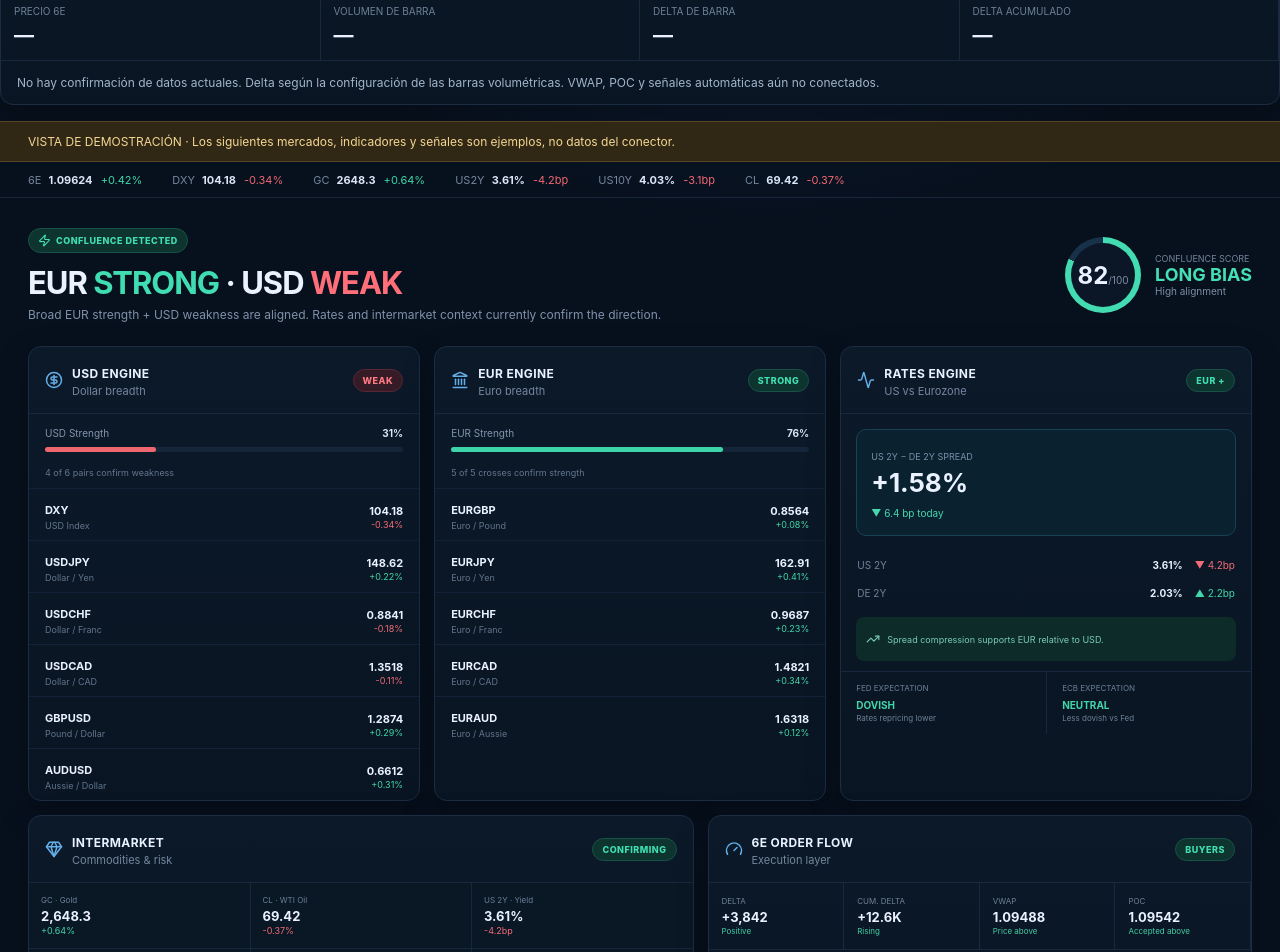
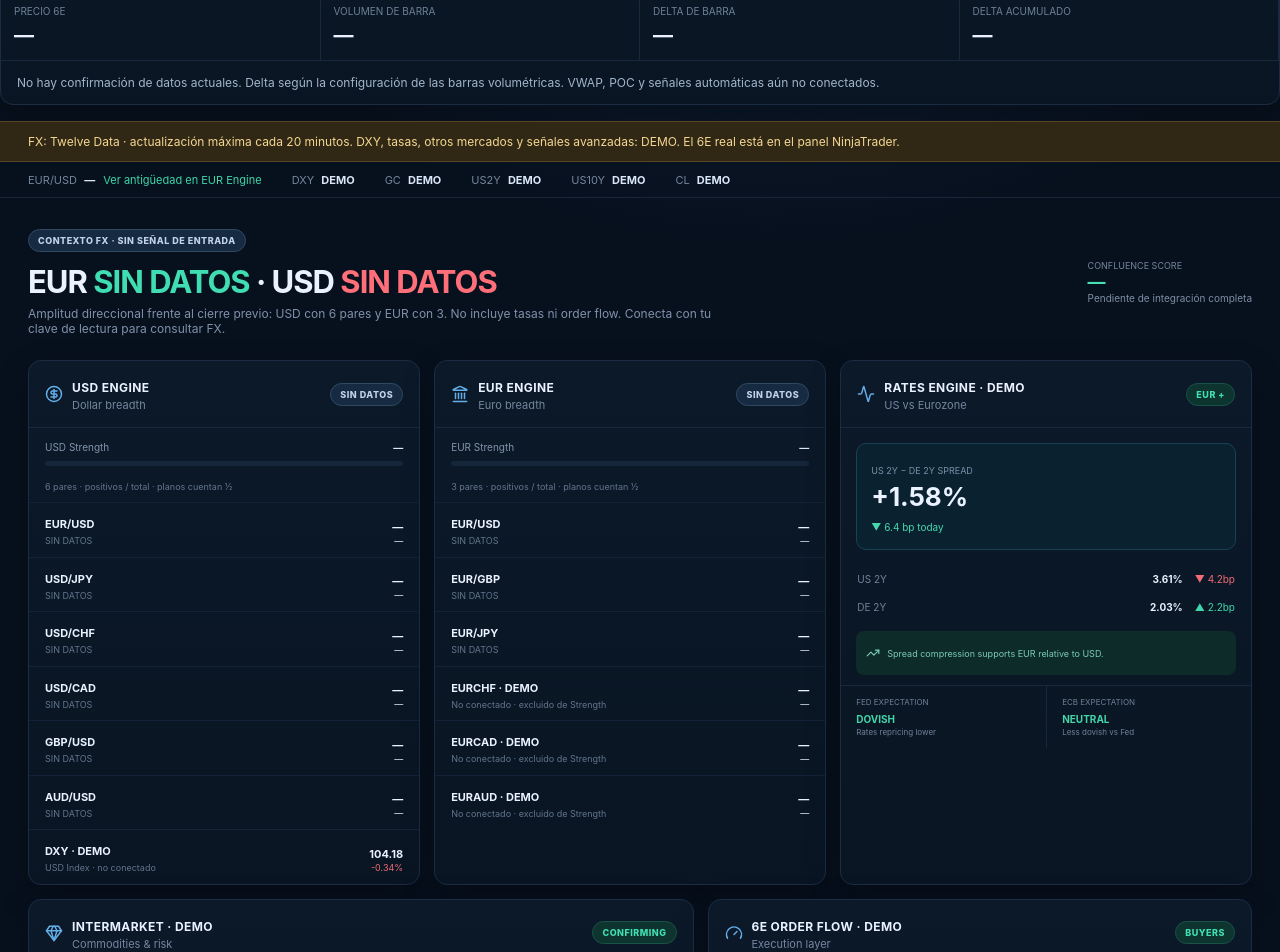
Before and after one commit to vjzuniromero89-stack/6E-Market-Command, a Next.js app: page / in a window 1280 px wide. Shown: the part 280-1232 px from the top of the page. Built offline with nearby package versions, Linux system fonts and the light colour scheme.

Commit message:
Add files via upload

```diff
--- a/app/LiveFeed.js
+++ b/app/LiveFeed.js
@@ -2,7 +2,7 @@
 import { useEffect, useState } from 'react';
 
 const format = value => typeof value === 'number' ? value.toLocaleString('en-US') : '—';
-export default function LiveFeed() {
+export default function LiveFeed({ onTokenChange = () => {} }) {
   const [key, setKey] = useState('');
   const [token, setToken] = useState('');
   const [result, setResult] = useState(null);
@@ -35,11 +35,11 @@ export default function LiveFeed() {
   const live = result?.status === 'live' && age !== null && age < 20;
   return <section className="livefeed card" aria-label="Conexión NinjaTrader">
     <div className="ct"><div><b>NINJATRADER · 6E</b><span>Lectura del gráfico volumétrico · actualización cada 5 segundos</span></div><span className={'pill ' + (live ? 'green' : 'red')}>{live ? 'RECIBIENDO DATOS' : snapshot ? 'DATOS ANTIGUOS' : 'SIN CONEXIÓN'}</span></div>
-    {!token ? <form className="connectform" onSubmit={event => { event.preventDefault(); setToken(key.trim()); setKey(''); }}>
+    {!token ? <form className="connectform" onSubmit={event => { event.preventDefault(); setToken(key.trim()); onTokenChange(key.trim()); setKey(''); }}>
       <label htmlFor="readkey">Clave privada de lectura</label>
       <input id="readkey" type="password" autoComplete="off" value={key} onChange={e => setKey(e.target.value)} minLength={32} required />
       <button type="submit">Conectar</button>
-    </form> : <div className="feedmeta"><span>{snapshot?.instrument || 'Esperando NinjaTrader…'}</span><button onClick={() => { setToken(''); setResult(null); setMessage('Conexión cerrada.'); }}>Desconectar</button></div>}
+    </form> : <div className="feedmeta"><span>{snapshot?.instrument || 'Esperando NinjaTrader…'}</span><button onClick={() => { setToken(''); onTokenChange(''); setResult(null); setMessage('Conexión cerrada.'); }}>Desconectar</button></div>}
     <p className="feedmessage" role="status">{message || (snapshot ? `Último envío hace ${age} s · barra ${snapshot.barTime} (hora del gráfico)` : 'Esperando el primer envío. Abre el gráfico con el conector activado.')}</p>
     <div className="flowgrid">
       <div><span>PRECIO 6E</span><b>{snapshot ? snapshot.price.toFixed(5) : '—'}</b></div>
--- a/app/page.js
+++ b/app/page.js
@@ -1,21 +1,29 @@
 'use client';
 import LiveFeed from './LiveFeed';
+import { useState } from 'react';
+import useMarketContext from './useMarketContext';
 import {Activity, Bell, ChevronRight, CircleDollarSign, Gauge, Gem, Landmark, Menu, Radio, Settings2, ShieldAlert, TrendingDown, TrendingUp, Waves, Zap} from 'lucide-react';
-const usd=[['DXY','USD Index','104.18','-0.34%','down'],['USDJPY','Dollar / Yen','148.62','+0.22%','up'],['USDCHF','Dollar / Franc','0.8841','-0.18%','down'],['USDCAD','Dollar / CAD','1.3518','-0.11%','down'],['GBPUSD','Pound / Dollar','1.2874','+0.29%','up'],['AUDUSD','Aussie / Dollar','0.6612','+0.31%','up']];
-const eur=[['EURGBP','Euro / Pound','0.8564','+0.08%','up'],['EURJPY','Euro / Yen','162.91','+0.41%','up'],['EURCHF','Euro / Franc','0.9687','+0.23%','up'],['EURCAD','Euro / CAD','1.4821','+0.34%','up'],['EURAUD','Euro / Aussie','1.6318','+0.12%','up']];
+const usd=['EUR/USD','USD/JPY','USD/CHF','USD/CAD','GBP/USD','AUD/USD'];
+const eur=['EUR/USD','EUR/GBP','EUR/JPY'];
+function FxPair({symbol, data, now}) {
+  const q = data?.quotes?.find(q => q.symbol === symbol);
+  const status = !q || q.price === null ? 'SIN DATOS' : q.status !== 'fresh' || now - Date.parse(q.asOf) > 1800000 || now - Date.parse(data.fetchedAt) > 1800000 ? 'ANTIGUO' : 'REAL · CACHÉ';
+  return <Pair p={[symbol, status + (q?.asOf ? ' · ' + new Date(q.asOf).toLocaleString() : ''), q?.price != null ? q.price.toFixed(symbol.endsWith('JPY') ? 3 : 5) : '—', q?.change != null ? (q.change > 0 ? '+' : '') + q.change.toFixed(2) + '%' : '—', q?.change > 0 ? 'up' : q?.change < 0 ? 'down' : '']} />;
+}
+const label = value => value == null ? 'SIN DATOS' : value.score > 50 ? 'STRONG' : value.score < 50 ? 'WEAK' : 'NEUTRAL';
 const markets=[['GC','Gold','2,648.3','+0.64%'],['CL','WTI Oil','69.42','-0.37%'],['US 2Y','Yield','3.61%','-4.2bp'],['US 10Y','Yield','4.03%','-3.1bp'],['ES','S&P 500','6,121','+0.28%'],['VIX','Volatility','15.8','-2.1%']];
 function Pill({children,tone='neutral'}){return <span className={'pill '+tone}>{children}</span>}
 function Pair({p}){return <div className="pair"><div><b>{p[0]}</b><span>{p[1]}</span></div><div className="pairR"><strong>{p[2]}</strong><em className={p[4]}>{p[3]}</em></div></div>}
-function Meter({label,value,sub,tone}){return <div className="meter"><div className="meterTop"><span>{label}</span><b>{value}</b></div><div className="track"><i className={tone} style={{width:value}}/></div><small>{sub}</small></div>}
-export default function Page(){return <main>
-<header><div className="brand"><div className="logo"><Waves/></div><div><b>6E MARKET COMMAND</b><span>EUR/USD Intermarket Intelligence</span></div></div><div className="session"><Radio size={15}/><span>NEW YORK</span><b>DEMO</b></div><div className="headicons"><Bell/><Settings2/><div className="avatar">VZ</div></div></header>
-<LiveFeed/><div className="demo-label">VISTA DE DEMOSTRACIÓN · Los siguientes mercados, indicadores y señales son ejemplos, no datos del conector.</div><div className="ticker"><span>6E <b>1.09624</b> <i>+0.42%</i></span><span>DXY <b>104.18</b> <i className="red">-0.34%</i></span><span>GC <b>2648.3</b> <i>+0.64%</i></span><span>US2Y <b>3.61%</b> <i className="red">-4.2bp</i></span><span>US10Y <b>4.03%</b> <i className="red">-3.1bp</i></span><span>CL <b>69.42</b> <i className="red">-0.37%</i></span></div>
-<section className="hero"><div><Pill tone="green"><Zap size={13}/> CONFLUENCE DETECTED</Pill><h1>EUR <span>STRONG</span> · USD <span className="weak">WEAK</span></h1><p>Broad EUR strength + USD weakness are aligned. Rates and intermarket context currently confirm the direction.</p></div><div className="score"><div className="ring"><div><b>82</b><span>/100</span></div></div><div><small>CONFLUENCE SCORE</small><strong>LONG BIAS</strong><span>High alignment</span></div></div></section>
-<section className="gridTop"><div className="card"><div className="ct"><CircleDollarSign/><div><b>USD ENGINE</b><span>Dollar breadth</span></div><Pill tone="red">WEAK</Pill></div><Meter label="USD Strength" value="31%" sub="4 of 6 pairs confirm weakness" tone="redbar"/>{usd.map((x,i)=><Pair p={x} key={i}/>)}</div>
-<div className="card"><div className="ct"><Landmark/><div><b>EUR ENGINE</b><span>Euro breadth</span></div><Pill tone="green">STRONG</Pill></div><Meter label="EUR Strength" value="76%" sub="5 of 5 crosses confirm strength" tone="greenbar"/>{eur.map((x,i)=><Pair p={x} key={i}/>)}</div>
-<div className="card rates"><div className="ct"><Activity/><div><b>RATES ENGINE</b><span>US vs Eurozone</span></div><Pill tone="green">EUR +</Pill></div><div className="rateHero"><small>US 2Y − DE 2Y SPREAD</small><b>+1.58%</b><em>▼ 6.4 bp today</em></div><div className="rateRow"><span>US 2Y</span><b>3.61%</b><i>▼ 4.2bp</i></div><div className="rateRow"><span>DE 2Y</span><b>2.03%</b><i className="up">▲ 2.2bp</i></div><div className="note"><TrendingUp/> Spread compression supports EUR relative to USD.</div><div className="banks"><div><span>FED EXPECTATION</span><b>DOVISH</b><small>Rates repricing lower</small></div><div><span>ECB EXPECTATION</span><b>NEUTRAL</b><small>Less dovish vs Fed</small></div></div></div></section>
-<section className="lower"><div className="card market"><div className="ct"><Gem/><div><b>INTERMARKET</b><span>Commodities & risk</span></div><Pill tone="green">CONFIRMING</Pill></div><div className="marketgrid">{markets.map((m,i)=><div key={i}><span>{m[0]} · {m[1]}</span><b>{m[2]}</b><i className={m[3].startsWith('+')?'up':'down'}>{m[3]}</i></div>)}</div><div className="signals"><span><b>GOLD ↑ + DXY ↓</b> USD weakness confirmation</span><span><b>YIELDS ↓</b> Supportive for EURUSD</span><span><b>VIX ↓</b> No strong risk-off conflict</span></div></div>
-<div className="card flow"><div className="ct"><Gauge/><div><b>6E ORDER FLOW</b><span>Execution layer</span></div><Pill tone="green">BUYERS</Pill></div><div className="flowgrid"><div><span>DELTA</span><b>+3,842</b><small>Positive</small></div><div><span>CUM. DELTA</span><b>+12.6K</b><small>Rising</small></div><div><span>VWAP</span><b>1.09488</b><small>Price above</small></div><div><span>POC</span><b>1.09542</b><small>Accepted above</small></div></div><div className="event"><ShieldAlert/><div><b>Liquidity sweep detected</b><span>Session low swept → sellers absorbed → price reclaimed VWAP.</span></div><ChevronRight/></div><div className="checks"><span>✓ Buy imbalance</span><span>✓ Delta divergence</span><span>✓ Absorption</span><span>✓ VWAP reclaim</span></div></div></section>
-<section className="decision"><div><span className="pulse"></span><div><small>CURRENT MARKET READ</small><b>6E · EURUSD</b></div></div><div className="logic"><span>USD <b>WEAK</b></span><i>+</i><span>EUR <b>STRONG</b></span><i>+</i><span>RATES <b>EUR+</b></span><i>+</i><span>FLOW <b>BUYERS</b></span></div><div className="bias"><small>BIAS</small><b>LONG</b><span>Wait for execution trigger</span></div></section>
-<footer><span><Activity size={14}/> Prototype data for design review — live feeds not connected yet.</span><span>Designed for 6E / EURUSD</span></footer>
+function Meter({label,value,sub,tone}){return <div className="meter"><div className="meterTop"><span>{label}</span><b>{value}</b></div><div className="track"><i className={tone} style={{width:value === '—' ? '0%' : value}}/></div><small>{sub}</small></div>}
+export default function Page(){const [token,setToken]=useState(''); const {data,strength,now}=useMarketContext(token); return <main>
+<header><div className="brand"><div className="logo"><Waves/></div><div><b>6E MARKET COMMAND</b><span>EUR/USD Intermarket Intelligence</span></div></div><div className="session"><Radio size={15}/><span>FX CONTEXT</span><b>20 MIN</b></div><div className="headicons"><Bell/><Settings2/><div className="avatar">VZ</div></div></header>
+<LiveFeed onTokenChange={setToken}/><div className="demo-label">FX: Twelve Data · actualización máxima cada 20 minutos. DXY, tasas, otros mercados y señales avanzadas: DEMO. El 6E real está en el panel NinjaTrader.</div>
+<div className="ticker"><span>EUR/USD <b>{data?.quotes?.find(q=>q.symbol==='EUR/USD')?.price?.toFixed(5) || '—'}</b> <i>Ver antigüedad en EUR Engine</i></span><span>DXY <b>DEMO</b></span><span>GC <b>DEMO</b></span><span>US2Y <b>DEMO</b></span><span>US10Y <b>DEMO</b></span><span>CL <b>DEMO</b></span></div>
+<section className="hero"><div><Pill>CONTEXTO FX · SIN SEÑAL DE ENTRADA</Pill><h1>EUR <span>{label(strength?.EUR)}</span> · USD <span className="weak">{label(strength?.USD)}</span></h1><p>Amplitud direccional frente al cierre previo: USD con 6 pares y EUR con 3. No incluye tasas ni order flow. {data?.fetchedAt ? 'Última consulta: '+new Date(data.fetchedAt).toLocaleString()+'.' : 'Conecta con tu clave de lectura para consultar FX.'} {data?.reason ? 'Actualización pendiente: '+({not_configured:'falta configurar Twelve Data',storage_unavailable:'almacenamiento no disponible',daily_budget:'presupuesto diario agotado',cooldown:'caché protegida',provider_or_cache_unavailable:'proveedor o caché no disponible'}[data.reason] || 'sin datos')+'.' : ''}</p></div><div className="score"><div><small>CONFLUENCE SCORE</small><strong>—</strong><span>Pendiente de integración completa</span></div></div></section>
+<section className="gridTop"><div className="card"><div className="ct"><CircleDollarSign/><div><b>USD ENGINE</b><span>Dollar breadth</span></div><Pill>{label(strength?.USD)}</Pill></div><Meter label="USD Strength" value={strength?.USD ? strength.USD.score+'%' : '—'} sub="6 pares · positivos / total · planos cuentan ½" tone="redbar"/>{usd.map(symbol=><FxPair symbol={symbol} data={data} now={now} key={symbol}/>)}<Pair p={['DXY · DEMO','USD Index · no conectado','104.18','-0.34%','down']}/></div>
+<div className="card"><div className="ct"><Landmark/><div><b>EUR ENGINE</b><span>Euro breadth</span></div><Pill>{label(strength?.EUR)}</Pill></div><Meter label="EUR Strength" value={strength?.EUR ? strength.EUR.score+'%' : '—'} sub="3 pares · positivos / total · planos cuentan ½" tone="greenbar"/>{eur.map(symbol=><FxPair symbol={symbol} data={data} now={now} key={symbol}/>)}{['EURCHF','EURCAD','EURAUD'].map(symbol=><Pair p={[symbol+' · DEMO','No conectado · excluido de Strength','—','—','']} key={symbol}/>)}</div>
+<div className="card rates"><div className="ct"><Activity/><div><b>RATES ENGINE · DEMO</b><span>US vs Eurozone</span></div><Pill tone="green">EUR +</Pill></div><div className="rateHero"><small>US 2Y − DE 2Y SPREAD</small><b>+1.58%</b><em>▼ 6.4 bp today</em></div><div className="rateRow"><span>US 2Y</span><b>3.61%</b><i>▼ 4.2bp</i></div><div className="rateRow"><span>DE 2Y</span><b>2.03%</b><i className="up">▲ 2.2bp</i></div><div className="note"><TrendingUp/> Spread compression supports EUR relative to USD.</div><div className="banks"><div><span>FED EXPECTATION</span><b>DOVISH</b><small>Rates repricing lower</small></div><div><span>ECB EXPECTATION</span><b>NEUTRAL</b><small>Less dovish vs Fed</small></div></div></div></section>
+<section className="lower"><div className="card market"><div className="ct"><Gem/><div><b>INTERMARKET · DEMO</b><span>Commodities & risk</span></div><Pill tone="green">CONFIRMING</Pill></div><div className="marketgrid">{markets.map((m,i)=><div key={i}><span>{m[0]} · {m[1]} · DEMO</span><b>{m[2]}</b><i className={m[3].startsWith('+')?'up':'down'}>{m[3]}</i></div>)}</div><div className="signals"><span><b>GOLD ↑ + DXY ↓</b> USD weakness confirmation</span><span><b>YIELDS ↓</b> Supportive for EURUSD</span><span><b>VIX ↓</b> No strong risk-off conflict</span></div></div>
+<div className="card flow"><div className="ct"><Gauge/><div><b>6E ORDER FLOW · DEMO</b><span>Execution layer</span></div><Pill tone="green">BUYERS</Pill></div><div className="flowgrid"><div><span>DELTA</span><b>+3,842</b><small>Positive</small></div><div><span>CUM. DELTA</span><b>+12.6K</b><small>Rising</small></div><div><span>VWAP</span><b>1.09488</b><small>Price above</small></div><div><span>POC</span><b>1.09542</b><small>Accepted above</small></div></div><div className="event"><ShieldAlert/><div><b>Liquidity sweep detected</b><span>Session low swept → sellers absorbed → price reclaimed VWAP.</span></div><ChevronRight/></div><div className="checks"><span>✓ Buy imbalance</span><span>✓ Delta divergence</span><span>✓ Absorption</span><span>✓ VWAP reclaim</span></div></div></section>
+<section className="decision"><div><span className="pulse"></span><div><small>CONTEXTO PARCIAL · SIN RECOMENDACIÓN</small><b>6E · EURUSD</b></div></div><div className="logic"><span>USD <b>{label(strength?.USD)}</b></span><i>+</i><span>EUR <b>{label(strength?.EUR)}</b></span><i>+</i><span>RATES <b>DEMO</b></span></div><div className="bias"><small>BIAS OPERATIVO</small><b>—</b><span>Pendiente de datos completos</span></div></section><footer><span><Activity size={14}/> NinjaTrader: panel superior. FX: Twelve Data con caché. Bloques DEMO excluidos de Strength.</span><span>Designed for 6E / EURUSD</span></footer>
 </main>}
--- /dev/null
+++ b/app/useMarketContext.js
@@ -0,0 +1,29 @@
+'use client';
+import { useEffect, useState } from 'react';
+
+export default function useMarketContext(token) {
+  const [data, setData] = useState(null);
+  const [now, setNow] = useState(0);
+  useEffect(() => {
+    setData(null);
+    if (!token) return;
+    let stopped = false, timer;
+    const controller = new AbortController();
+    async function poll() {
+      try {
+        const response = await fetch('/api/market-context', { headers: { Authorization: `Bearer ${token}` }, cache: 'no-store',
+          signal: AbortSignal.any([controller.signal, AbortSignal.timeout(35000)]) });
+        const body = await response.json();
+        if (!stopped) setData(body.quotes ? body : null);
+      } catch { if (!stopped) setData(null); }
+      if (!stopped) timer = setTimeout(poll, 60000);
+    }
+    poll();
+    setNow(Date.now());
+    const clock = setInterval(() => setNow(Date.now()), 1000);
+    return () => { stopped = true; controller.abort(); clearTimeout(timer); clearInterval(clock); };
+  }, [token]);
+  const expired = !data?.fetchedAt || now - Date.parse(data.fetchedAt) > 30 * 60000 ||
+    data.quotes?.some(q => q.status === 'fresh' && now - Date.parse(q.asOf) > 30 * 60000);
+  return { data: token ? data : null, strength: token && !expired ? data?.strengths : null, now };
+}
```
Also changed, not shown: app/globals.css.
